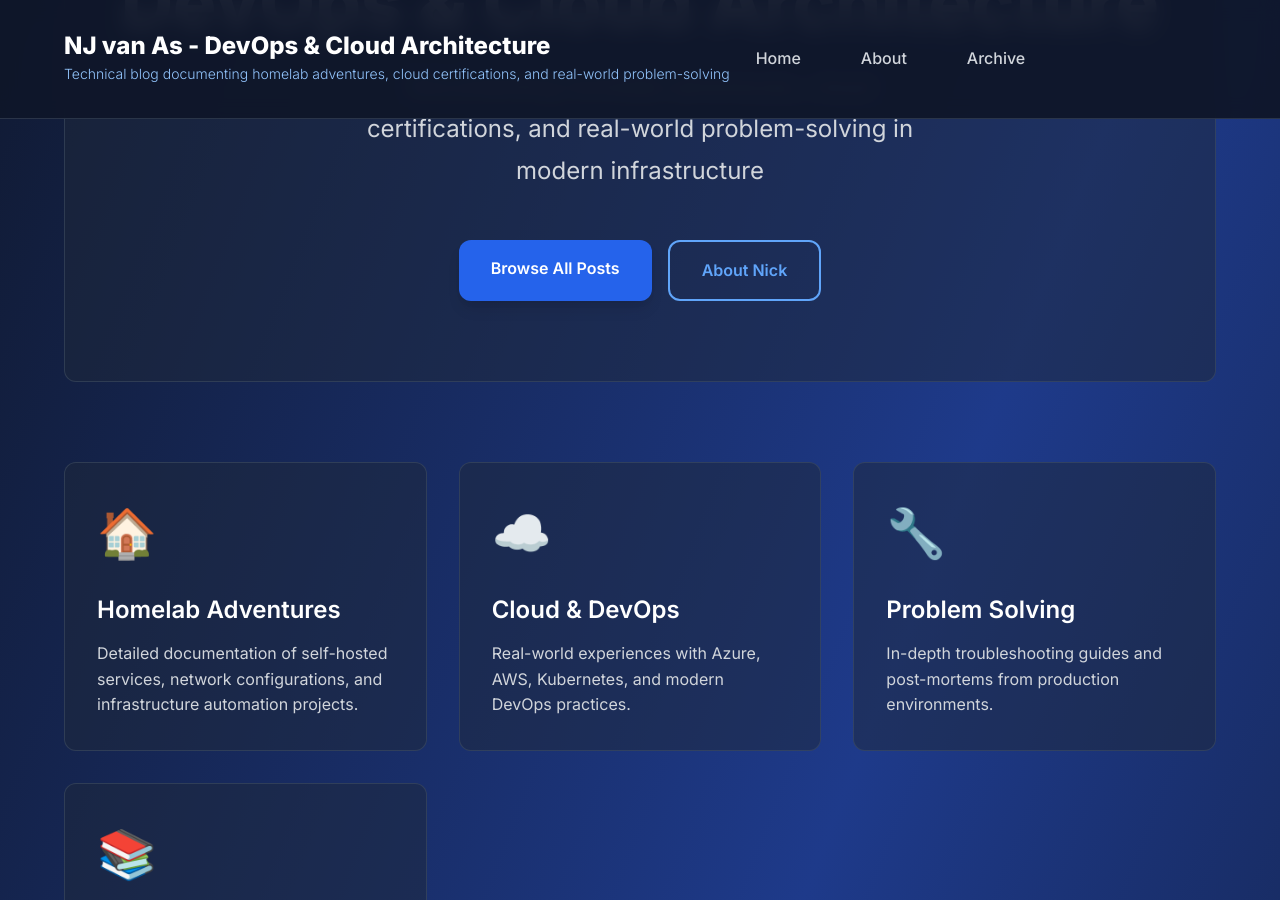
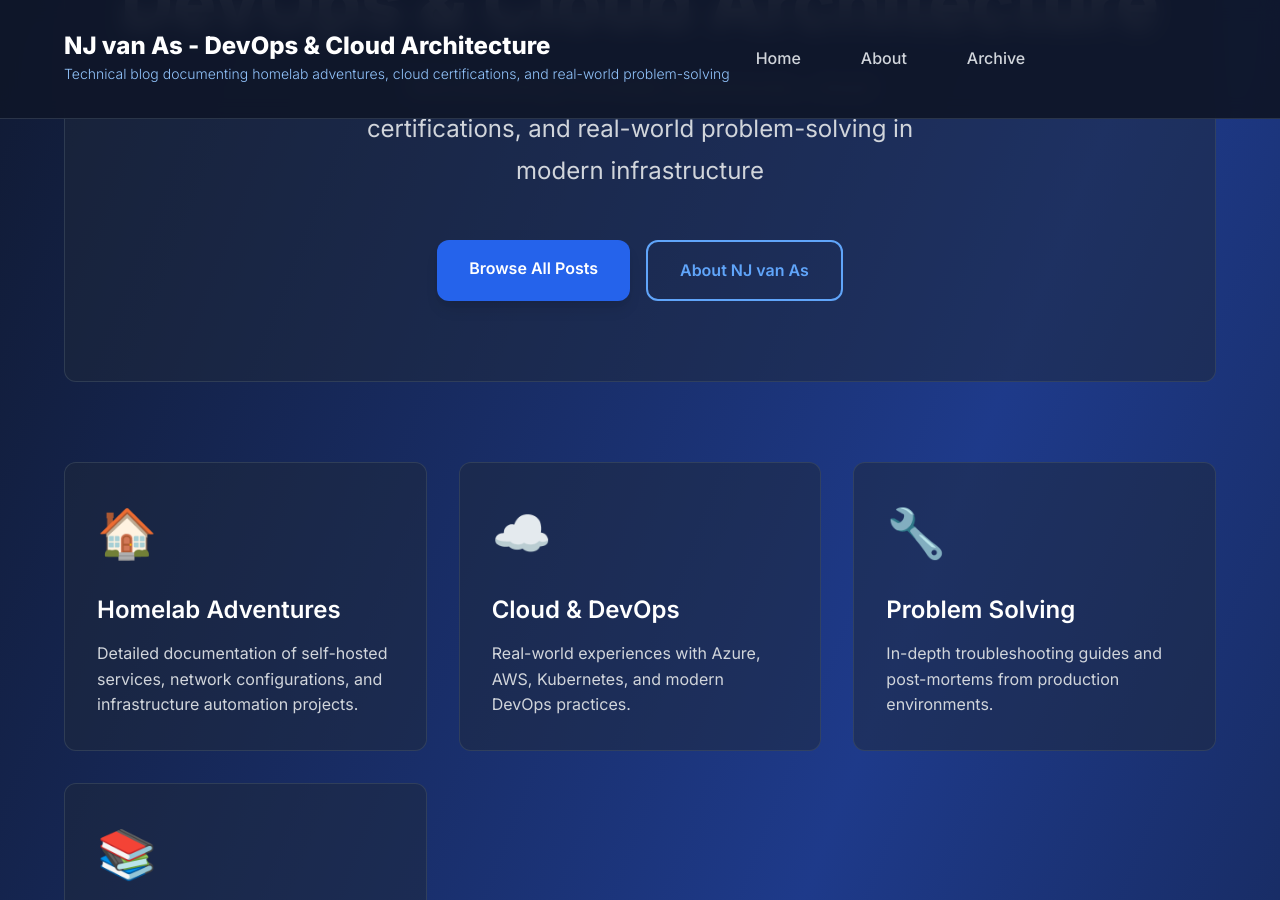
Before and after one commit to njvanas/Blog, a Jekyll site: the page built from index.md, in a window 1280 px wide and 900 px high, scrolled down 317 px. Built offline with Jekyll 4.4.1, drawn with Linux system fonts in a browser that asks for light colours.

Commit message:
Update About button text

```diff
--- a/index.md
+++ b/index.md
@@ -8,7 +8,7 @@ title: "Technical Blog"
   <p class="lead">Documenting homelab adventures, cloud certifications, and real-world problem-solving in modern infrastructure</p>
   <div class="cta-buttons">
     <a href="/Blog/archive/" class="btn btn-primary">Browse All Posts</a>
-    <a href="/Blog/about/" class="btn btn-secondary">About Nick</a>
+    <a href="/Blog/about/" class="btn btn-secondary">About NJ van As</a>
   </div>
 </div>
 
```
